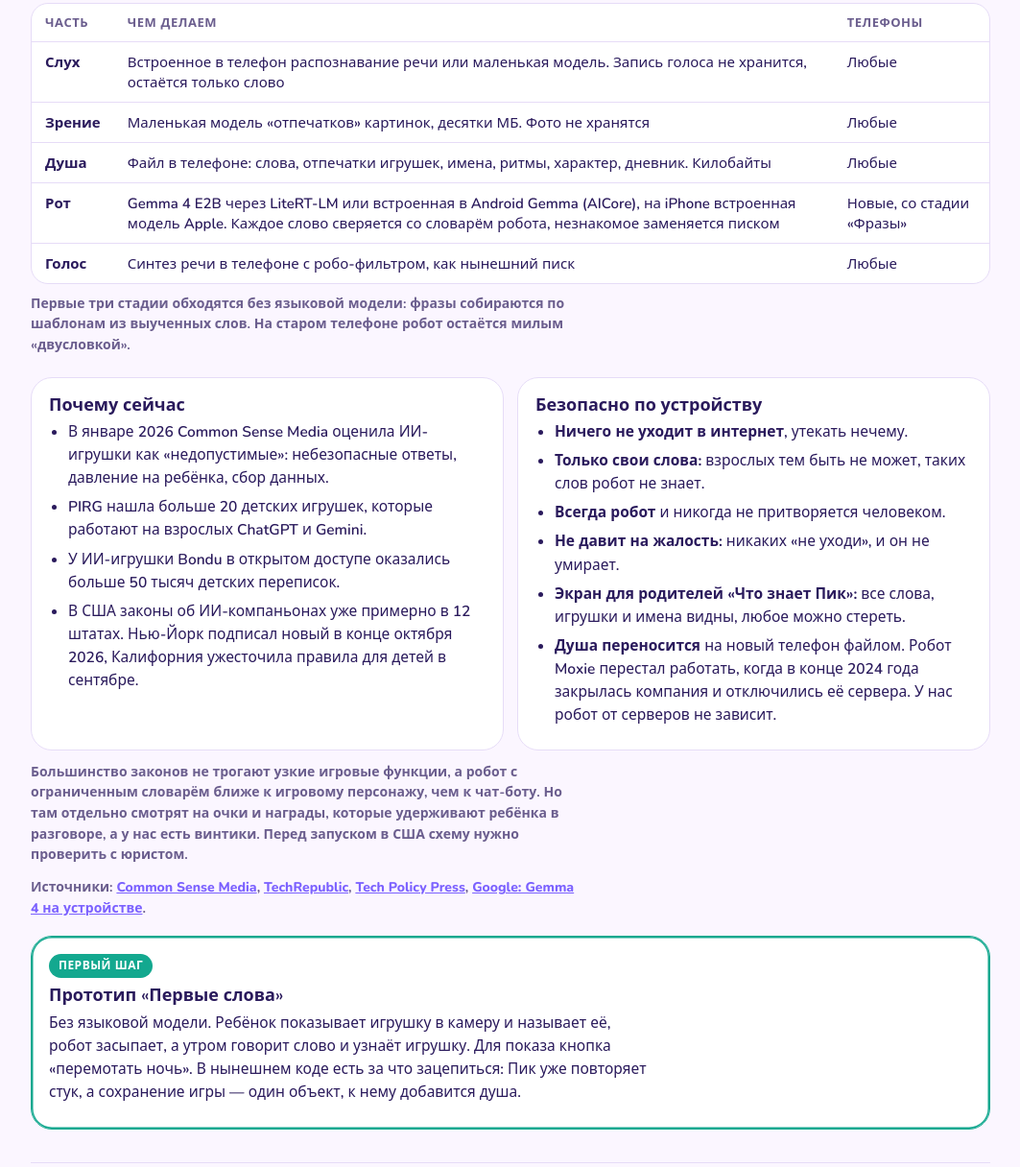
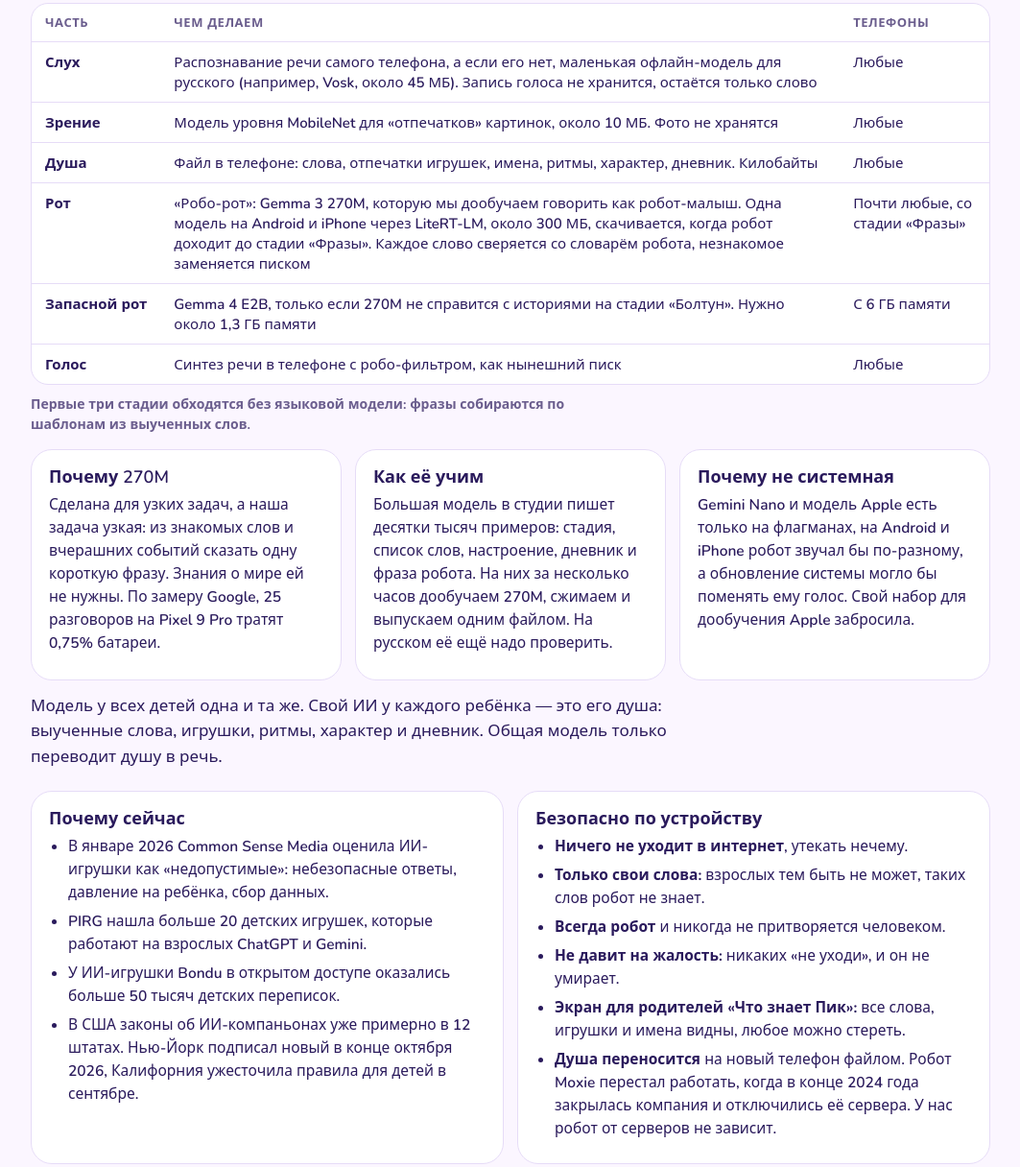
Before and after one commit to funberrytoys-dotcom/robogochi, a plain HTML site: page concept-claude/index.html in a window 1280 px wide. Shown: the part 10062-11278 px from the top of the page at 96% size, without its empty margins (108-1171 px from the left). Drawn offline with nearby package versions, Linux system fonts and the light colour scheme; a web font is replaced by a local one.

Commit message:
Концепция: «рот» робота — дообученная Gemma 3 270M
Одна модель на Android и iPhone через LiteRT-LM, Gemma 4 E2B как
запасной вариант для мощных телефонов, почему не системные модели.

Co-Authored-By: Claude Opus 5.5 <noreply@anthropic.com>

```diff
--- a/concept-claude/index.html
+++ b/concept-claude/index.html
@@ -262,14 +262,21 @@ ul.tight li { margin-bottom: 6px; }
   <div class="tbl"><table>
     <thead><tr><th>Часть</th><th>Чем делаем</th><th>Телефоны</th></tr></thead>
     <tbody>
-      <tr><td><b>Слух</b></td><td>Встроенное в телефон распознавание речи или маленькая модель. Запись голоса не хранится, остаётся только слово</td><td>Любые</td></tr>
-      <tr><td><b>Зрение</b></td><td>Маленькая модель «отпечатков» картинок, десятки МБ. Фото не хранятся</td><td>Любые</td></tr>
+      <tr><td><b>Слух</b></td><td>Распознавание речи самого телефона, а если его нет, маленькая офлайн-модель для русского (например, Vosk, около 45 МБ). Запись голоса не хранится, остаётся только слово</td><td>Любые</td></tr>
+      <tr><td><b>Зрение</b></td><td>Модель уровня MobileNet для «отпечатков» картинок, около 10 МБ. Фото не хранятся</td><td>Любые</td></tr>
       <tr><td><b>Душа</b></td><td>Файл в телефоне: слова, отпечатки игрушек, имена, ритмы, характер, дневник. Килобайты</td><td>Любые</td></tr>
-      <tr><td><b>Рот</b></td><td>Gemma 4 E2B через LiteRT-LM или встроенная в Android Gemma (AICore), на iPhone встроенная модель Apple. Каждое слово сверяется со словарём робота, незнакомое заменяется писком</td><td>Новые, со стадии «Фразы»</td></tr>
+      <tr><td><b>Рот</b></td><td>«Робо-рот»: Gemma 3 270M, которую мы дообучаем говорить как робот-малыш. Одна модель на Android и iPhone через LiteRT-LM, около 300 МБ, скачивается, когда робот доходит до стадии «Фразы». Каждое слово сверяется со словарём робота, незнакомое заменяется писком</td><td>Почти любые, со стадии «Фразы»</td></tr>
+      <tr><td><b>Запасной рот</b></td><td>Gemma 4 E2B, только если 270M не справится с историями на стадии «Болтун». Нужно около 1,3 ГБ памяти</td><td>С 6 ГБ памяти</td></tr>
       <tr><td><b>Голос</b></td><td>Синтез речи в телефоне с робо-фильтром, как нынешний писк</td><td>Любые</td></tr>
     </tbody>
   </table></div>
-  <p class="note" style="margin-top:10px">Первые три стадии обходятся без языковой модели: фразы собираются по шаблонам из выученных слов. На старом телефоне робот остаётся милым «двусловкой».</p>
+  <p class="note" style="margin-top:10px">Первые три стадии обходятся без языковой модели: фразы собираются по шаблонам из выученных слов.</p>
+  <div class="grid3" style="margin-top:14px">
+    <div class="card"><h3>Почему 270M</h3><p>Сделана для узких задач, а наша задача узкая: из знакомых слов и вчерашних событий сказать одну короткую фразу. Знания о мире ей не нужны. По замеру Google, 25 разговоров на Pixel 9 Pro тратят 0,75% батареи.</p></div>
+    <div class="card"><h3>Как её учим</h3><p>Большая модель в студии пишет десятки тысяч примеров: стадия, список слов, настроение, дневник и фраза робота. На них за несколько часов дообучаем 270M, сжимаем и выпускаем одним файлом. На русском её ещё надо проверить.</p></div>
+    <div class="card"><h3>Почему не системная</h3><p>Gemini Nano и модель Apple есть только на флагманах, на Android и iPhone робот звучал бы по-разному, а обновление системы могло бы поменять ему голос. Свой набор для дообучения Apple забросила.</p></div>
+  </div>
+  <p style="margin-top:14px">Модель у всех детей одна и та же. Свой ИИ у каждого ребёнка — это его душа: выученные слова, игрушки, ритмы, характер и дневник. Общая модель только переводит душу в речь.</p>
 
   <div class="grid2" style="margin-top:22px">
     <div class="card"><h3>Почему сейчас</h3>
@@ -292,7 +299,7 @@ ul.tight li { margin-bottom: 6px; }
     </div>
   </div>
   <p class="note" style="margin-top:12px">Большинство законов не трогают узкие игровые функции, а робот с ограниченным словарём ближе к игровому персонажу, чем к чат-боту. Но там отдельно смотрят на очки и награды, которые удерживают ребёнка в разговоре, а у нас есть винтики. Перед запуском в США схему нужно проверить с юристом.</p>
-  <p class="note">Источники: <a href="https://www.commonsensemedia.org/press-releases/common-sense-media-warns-against-ai-toy-companions-after-research-reveals-safety-risks" target="_blank" rel="noopener">Common Sense Media</a>, <a href="https://www.techrepublic.com/article/news-ai-toys-privacy-risks/" target="_blank" rel="noopener">TechRepublic</a>, <a href="https://techpolicy.press/what-12-state-companion-bot-laws-demand-of-ai-providers" target="_blank" rel="noopener">Tech Policy Press</a>, <a href="https://developers.googleblog.com/bring-state-of-the-art-agentic-skills-to-the-edge-with-gemma-4/" target="_blank" rel="noopener">Google: Gemma 4 на устройстве</a>.</p>
+  <p class="note">Источники: <a href="https://www.commonsensemedia.org/press-releases/common-sense-media-warns-against-ai-toy-companions-after-research-reveals-safety-risks" target="_blank" rel="noopener">Common Sense Media</a>, <a href="https://www.techrepublic.com/article/news-ai-toys-privacy-risks/" target="_blank" rel="noopener">TechRepublic</a>, <a href="https://techpolicy.press/what-12-state-companion-bot-laws-demand-of-ai-providers" target="_blank" rel="noopener">Tech Policy Press</a>, <a href="https://developers.googleblog.com/bring-state-of-the-art-agentic-skills-to-the-edge-with-gemma-4/" target="_blank" rel="noopener">Google: Gemma 4 на устройстве</a>, <a href="https://www.eweek.com/news/google-gemma-3-270m/" target="_blank" rel="noopener">eWeek: Gemma 3 270M</a>, <a href="https://ai.google.dev/edge/litert-lm/overview" target="_blank" rel="noopener">LiteRT-LM</a>.</p>
 
   <div class="card pick" style="margin-top:18px"><span class="tag ok">Первый шаг</span><h3>Прототип «Первые слова»</h3><p>Без языковой модели. Ребёнок показывает игрушку в камеру и называет её, робот засыпает, а утром говорит слово и узнаёт игрушку. Для показа кнопка «перемотать ночь». В нынешнем коде есть за что зацепиться: Пик уже повторяет стук, а сохранение игры — один объект, к нему добавится душа.</p></div>
 </section>
```
Also changed, not shown: docs/index.html (+12 -5 lines).
